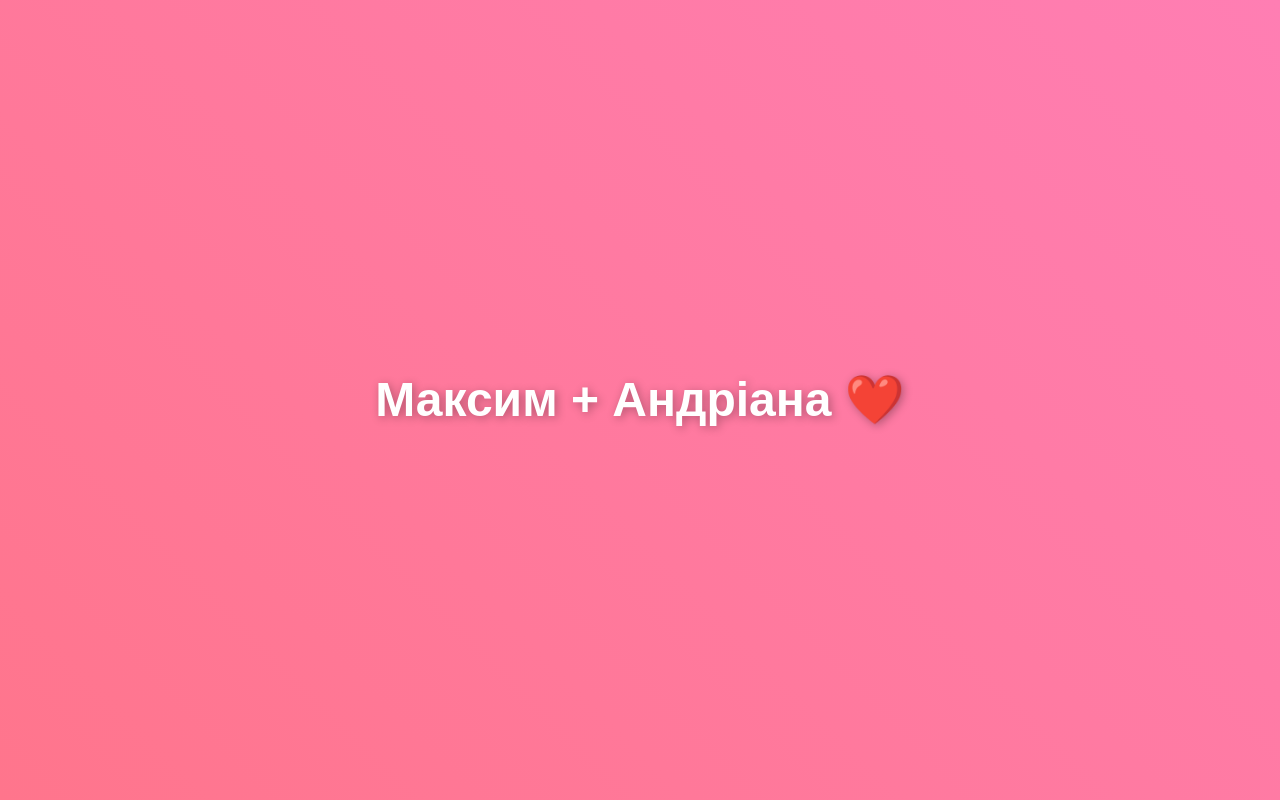
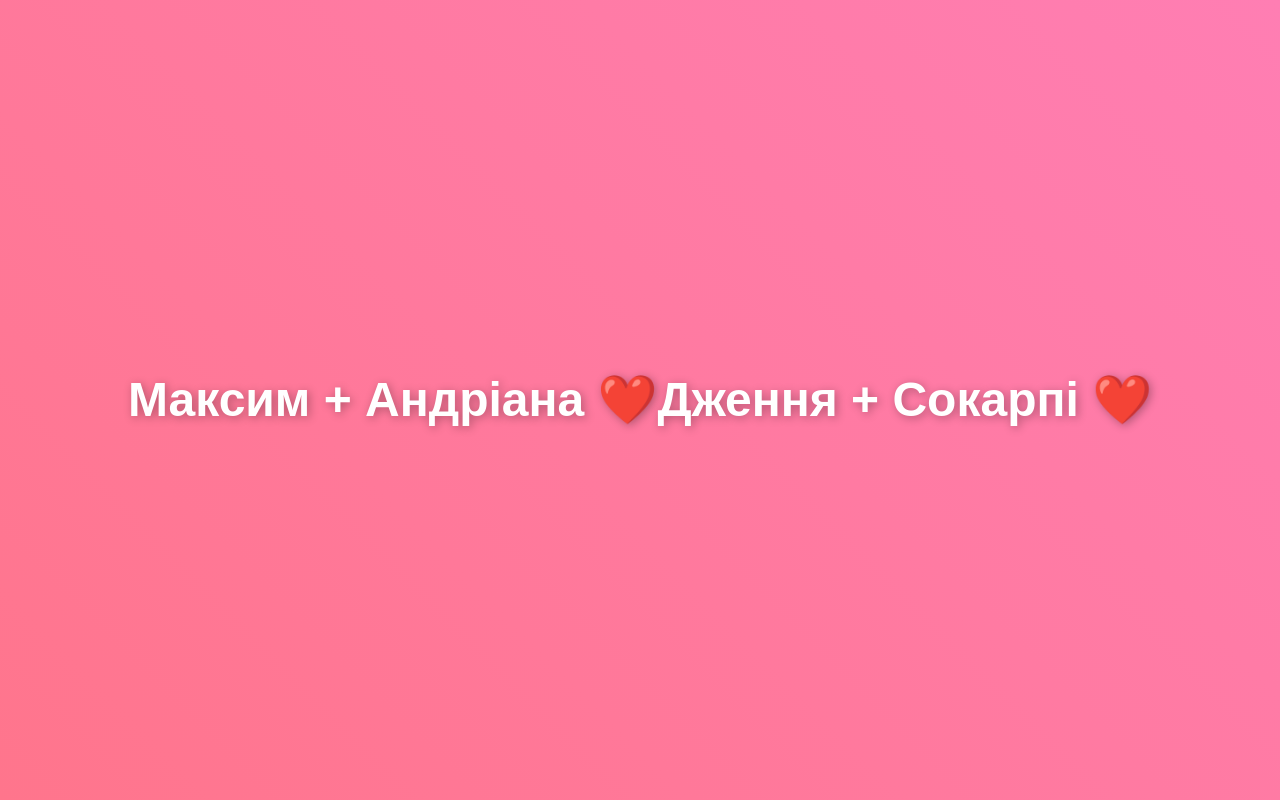
Before and after one commit to ValeriiTP/myprojects, a plain HTML site: page love/index.html in a window 1280 px wide. Drawn offline with Linux system fonts and the light colour scheme.

Commit message:
Update index.html

```diff
--- a/love/index.html
+++ b/love/index.html
@@ -24,5 +24,6 @@
 </head>
 <body>
     <div class="text">Максим + Андріана ❤️</div>
+    <div class="text">Дження + Сокарпі ❤️</div>
 </body>
 </html>
```
